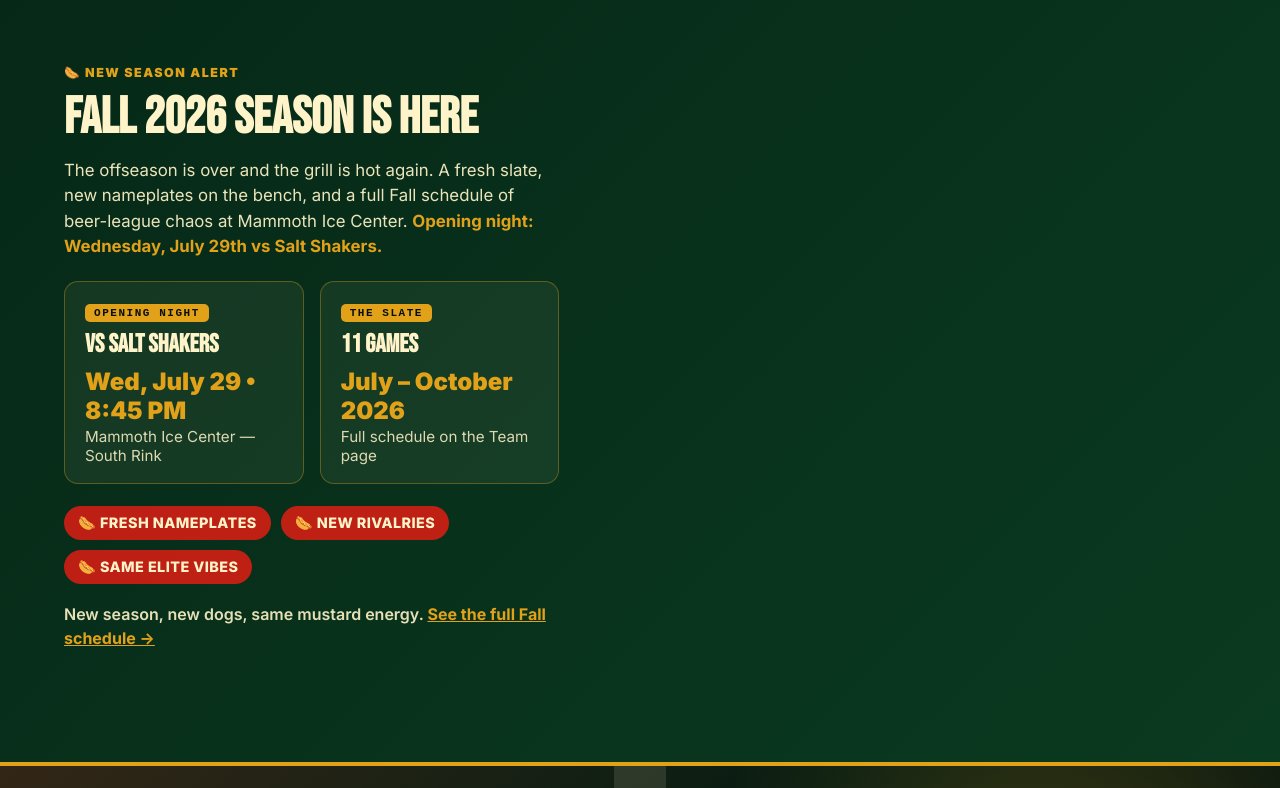
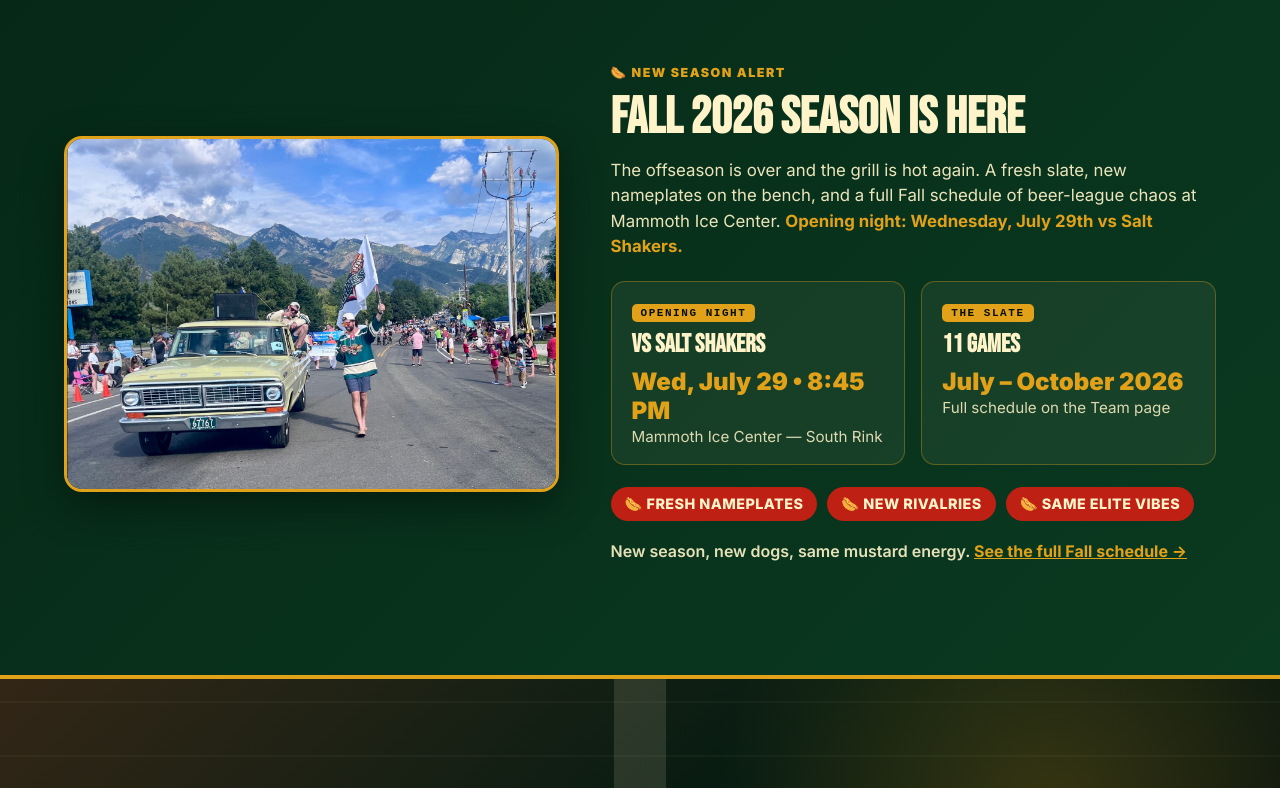
Before and after one commit to utahglizzies-bit/utahglizzies.com, a plain HTML site: page index.html in a window 1280 px wide. Shown: the part 800-1588 px from the top of the page. Drawn offline with nearby package versions, Linux system fonts and the light colour scheme.

Commit message:
Add photo to Fall 2026 season announcement section
- Added assets/photos/fall-2026-season-announcement.jpg (from IMG_8828)
- Restored the .parade-image column in the season announcement's two-column grid, which had been left empty since the parade photo was removed and not replaced

```diff
--- a/index.html
+++ b/index.html
@@ -238,6 +238,9 @@
       <!-- SEASON ANNOUNCEMENT -->
       <section class="section parade-section" id="season-announcement" aria-labelledby="parade-heading">
         <div class="parade-inner">
+          <div class="parade-image">
+            <img src="assets/photos/fall-2026-season-announcement.jpg?v=1" alt="Utah Glizzies HC Fall 2026 season" decoding="async" />
+          </div>
           <div class="parade-copy">
             <p class="eyebrow">🌭 New Season Alert</p>
             <h2 id="parade-heading">Fall 2026 Season Is Here</h2>
```
Also changed, not shown: assets/photos/fall-2026-season-announcement.jpg (added).
